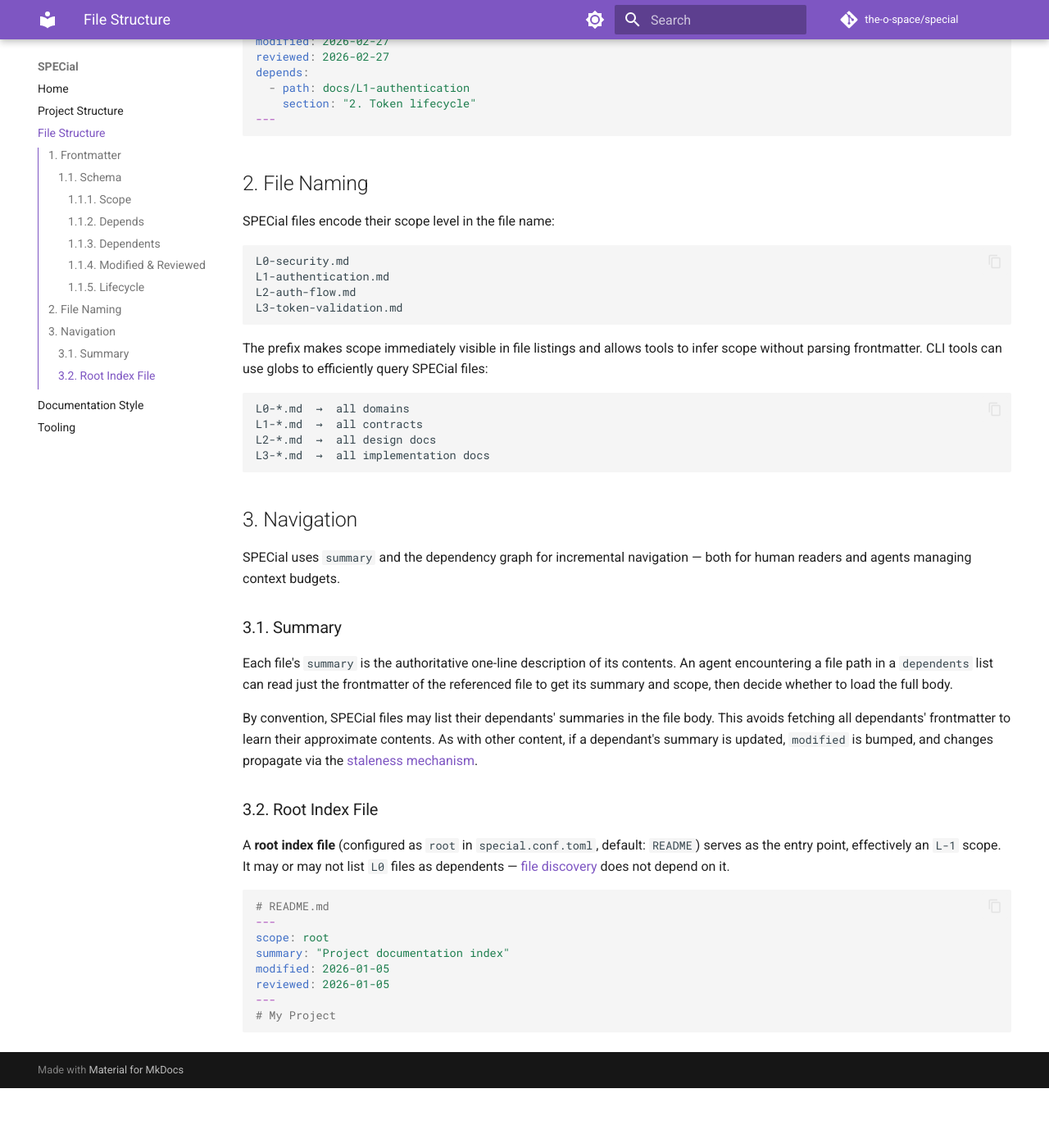
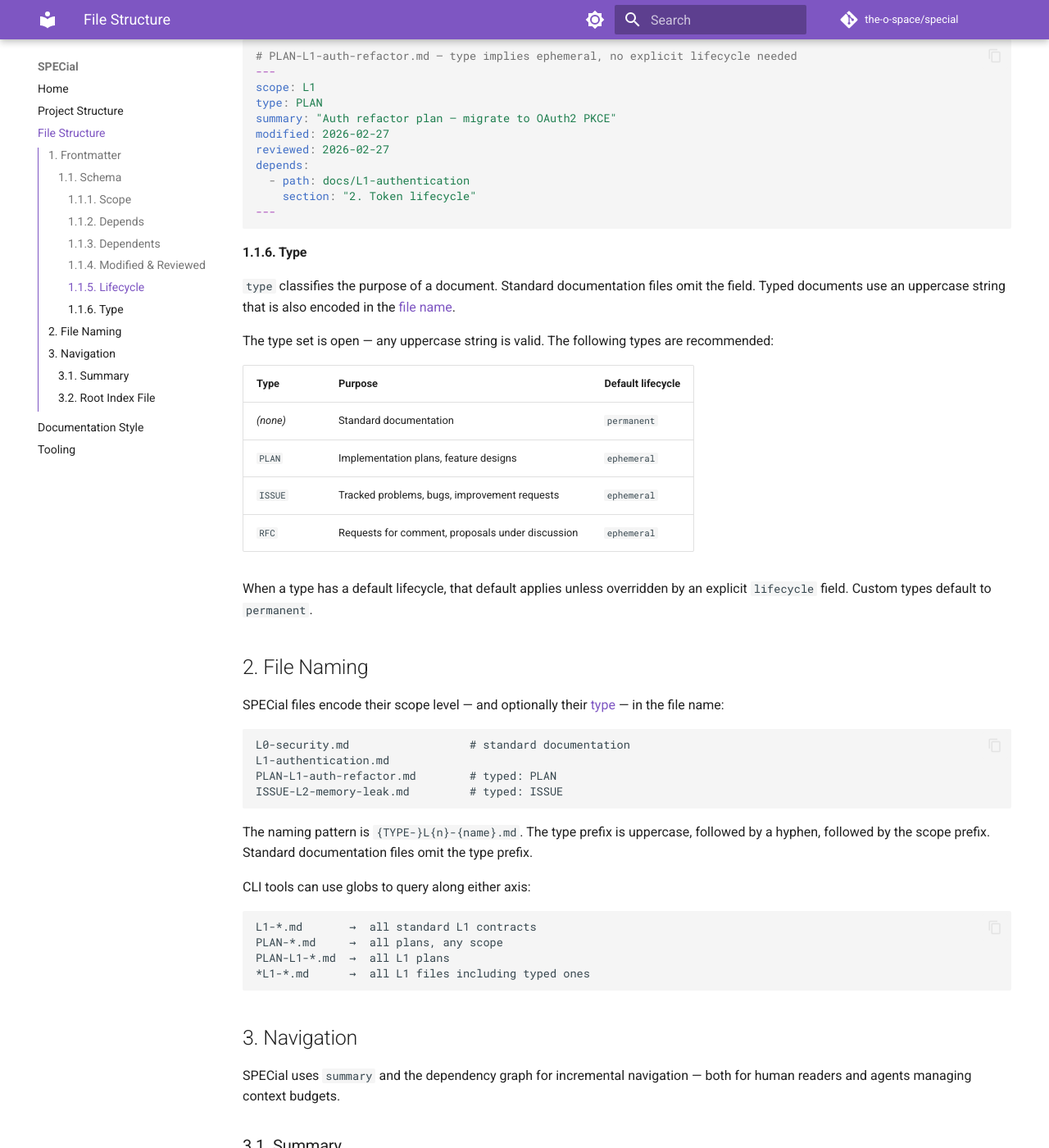
Before and after one commit to theoryzhenkov/SPECial, an MkDocs documentation site: the page built from docs/L0-file-structure.md, in a window 1280 px wide and 1400 px high, scrolled down 3409 px. Shown: the whole window at 82% size. Built offline with MkDocs 1.6.1 and Material for MkDocs 9.7.7, drawn with Linux system fonts in a browser that asks for light colours; comment, search, counter and statistics services are not loaded; before the commit the page ends 4736 px from its top, so only the background shows below that; some of the changed text lies outside the part shown.

Commit message:
feat(file-structure): add document type field with PLAN, ISSUE, RFC recommendations

````diff
--- a/docs/L0-file-structure.md
+++ b/docs/L0-file-structure.md
@@ -43,6 +43,7 @@ dependents:
 | `modified`   | `date`     | yes      | Last content change, ISO 8601.                                         |
 | `reviewed`   | `date`     | yes      | Last verified consistency timestamp, ISO 8601.                         |
 | `lifecycle`  | `enum`     | no       | `permanent` (default) or `ephemeral`. See [Lifecycle](#115-lifecycle). |
+| `type`       | `string`   | no       | Document type. Also expressed in file name. See [Type](#116-type).     |
 | `depends`    | `object[]` | no       | This file can become stale after changes to these files.               |
 | `dependents` | `object[]` | no       | These files can become stale after changes to this file.               |
 
@@ -107,7 +108,9 @@ The staleness rule: if Y depends on X, and `Y.reviewed < X.modified`, then Y is
 | `permanent` | Default. Omitting the field is equivalent to `permanent`. Part of the long-lived documentation.                     |
 | `ephemeral` | Temporary specification. Expected to be deleted when the work it supports is complete (e.g. after a branch merges). |
 
-Ephemeral files use normal scope prefixes (`L0-`, `L1-`, etc.) and follow the same frontmatter schema. The differences are in how they participate in the dependency graph:
+Some [document types](#116-type) default to `ephemeral`. An explicit `lifecycle` value in frontmatter always takes precedence over the type-implied default.
+
+Ephemeral files follow the same frontmatter schema as permanent files. The differences are in how they participate in the dependency graph:
 
 - **Ephemeral → permanent `depends`: one-way.** An ephemeral file may `depends` on permanent files. The permanent files do **not** add matching `dependents` entries. Since `dependents` carries [no semantic weight](#113-dependents), this does not affect staleness detection.
 - **Permanent → ephemeral `depends`: forbidden.** A permanent file must never `depends` on an ephemeral file. This ensures deleting ephemeral files never creates dangling references in permanent documentation.
@@ -116,10 +119,10 @@ Ephemeral files use normal scope prefixes (`L0-`, `L1-`, etc.) and follow the sa
 Staleness tracking works normally for ephemeral files: if a permanent dependency is modified, the ephemeral file is flagged stale. The difference is that staleness never propagates _from_ an ephemeral file into permanent files, because no permanent file depends on it.
 
 ```yaml
-# Example: feature plan depending on permanent auth contracts
+# PLAN-L1-auth-refactor.md — type implies ephemeral, no explicit lifecycle needed
 ---
 scope: L1
-lifecycle: ephemeral
+type: PLAN
 summary: "Auth refactor plan — migrate to OAuth2 PKCE"
 modified: 2026-02-27
 reviewed: 2026-02-27
@@ -129,24 +132,41 @@ depends:
 ---
 ```
 
+#### 1.1.6. Type
+
+`type` classifies the purpose of a document. Standard documentation files omit the field. Typed documents use an uppercase string that is also encoded in the [file name](#2-file-naming).
+
+The type set is open — any uppercase string is valid. The following types are recommended:
+
+| Type     | Purpose                                          | Default lifecycle |
+| -------- | ------------------------------------------------ | ----------------- |
+| _(none)_ | Standard documentation                           | `permanent`       |
+| `PLAN`   | Implementation plans, feature designs            | `ephemeral`       |
+| `ISSUE`  | Tracked problems, bugs, improvement requests     | `ephemeral`       |
+| `RFC`    | Requests for comment, proposals under discussion | `ephemeral`       |
+
+When a type has a default lifecycle, that default applies unless overridden by an explicit `lifecycle` field. Custom types default to `permanent`.
+
 ## 2. File Naming
 
-SPECial files encode their scope level in the file name:
+SPECial files encode their scope level — and optionally their [type](#116-type) — in the file name:
 
 ```
-L0-security.md
+L0-security.md                  # standard documentation
 L1-authentication.md
-L2-auth-flow.md
-L3-token-validation.md
+PLAN-L1-auth-refactor.md        # typed: PLAN
+ISSUE-L2-memory-leak.md         # typed: ISSUE
 ```
 
-The prefix makes scope immediately visible in file listings and allows tools to infer scope without parsing frontmatter. CLI tools can use globs to efficiently query SPECial files:
+The naming pattern is `{TYPE-}L{n}-{name}.md`. The type prefix is uppercase, followed by a hyphen, followed by the scope prefix. Standard documentation files omit the type prefix.
+
+CLI tools can use globs to query along either axis:
 
 ```
-L0-*.md  →  all domains
-L1-*.md  →  all contracts
-L2-*.md  →  all design docs
-L3-*.md  →  all implementation docs
+L1-*.md       →  all standard L1 contracts
+PLAN-*.md     →  all plans, any scope
+PLAN-L1-*.md  →  all L1 plans
+*L1-*.md      →  all L1 files including typed ones
 ```
 
 ## 3. Navigation
````
